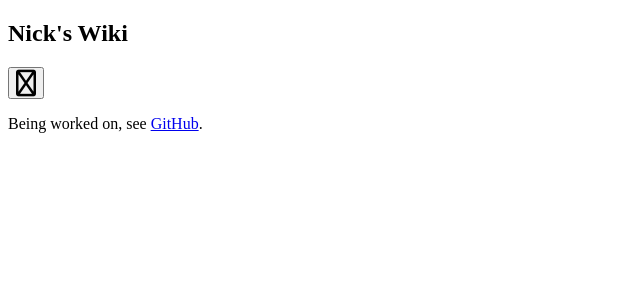
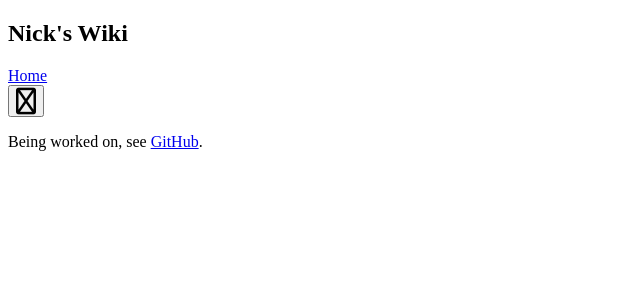
Before and after one commit to nbelzer/notes, a Jekyll site: the page built from index.html, in a window 1280 px wide. Shown: the top 300 px of the page, without its empty margins (0-640 px from the left). Built offline with Jekyll 4.4.1, drawn with Linux system fonts in a browser that asks for light colours; nearby versions of some CDN libraries.

Commit message:
Add navbar items using navbar data

```diff
--- /dev/null
+++ b/_data/navbar.yml
@@ -0,0 +1,2 @@
+- name: Home
+  url: /
--- a/_includes/navigation.html
+++ b/_includes/navigation.html
@@ -1 +1,10 @@
-{% include title.html %}
+<div class="mb-8">
+    {% include title.html %}
+</div>
+{% for topic in site.data.navbar %}
+<a href="{{topic.url}}">
+    <div class="{% if page.url == topic.url %}font-semibold{% endif %} mb-1 px-2 py-1 w-full hover:font-semibold">
+        {{topic.name}}
+    </div>
+</a>
+{% endfor %}
```
